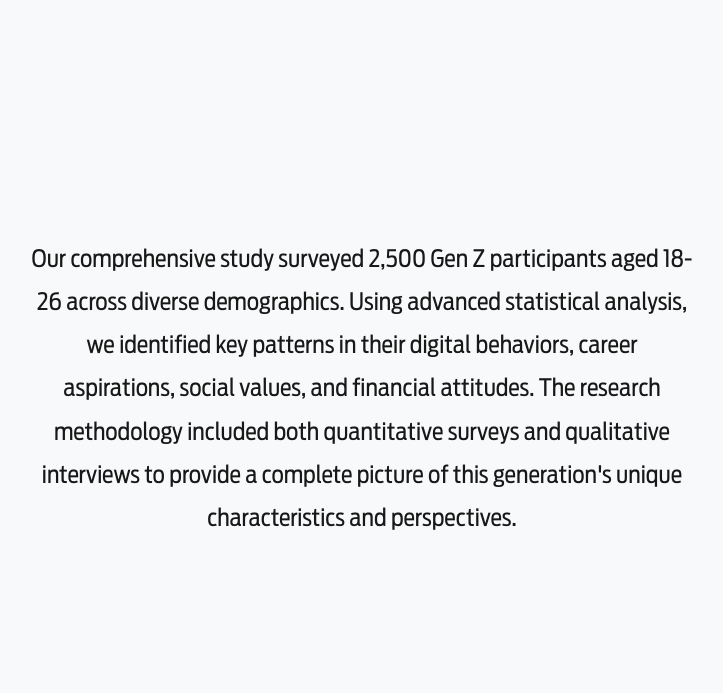
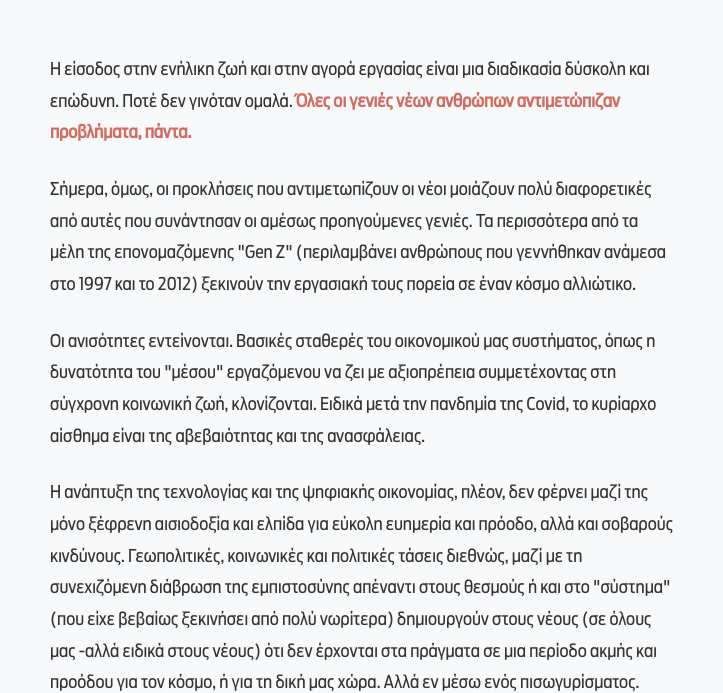
Before and after one commit to cpapazoglou/GenZSurvey, a Next.js app: page / in a window 1280 px wide. Shown: the part 1612-2305 px from the top of the page, without its empty margins (278-1001 px from the left). Built offline with nearby package versions, Linux system fonts and the light colour scheme.

Commit message:
Fixes text template.

```diff
--- a/src/components/templates/TextTemplate.module.css
+++ b/src/components/templates/TextTemplate.module.css
@@ -1,12 +1,24 @@
-.content {
-  text-align: center;
-  color: black;
+.contentSection {
+  display: flex;
+  flex-direction: column;
+  align-items: center;
+  padding: 40px 20px;
 }
 
-.text {
-  font-family: var(--font-body);
-  font-size: clamp(1.1rem, 2.5vw, 1.5rem);
+.mainContent {
+  width: 100%;
+  max-width: 800px;
+}
+
+.mainContent p {
+  font-size: 1.1rem;
   line-height: 1.8;
-  margin: 0;
-  opacity: 0.9;
+  margin-bottom: 25px;
+  color: var(--text-color);
+  text-align: left;
 }
+
+.mainContent strong {
+  color: var(--orange-color);
+  font-weight: 700;
+}
--- a/src/components/templates/TextTemplate.tsx
+++ b/src/components/templates/TextTemplate.tsx
@@ -9,9 +9,13 @@ interface TextTemplateProps {
 }
 
 const TextTemplate: React.FC<TextTemplateProps> = ({ section }) => {
+  const content = section.text || '';
+
   return (
-    <div className={styles.content}>
-      <p className={styles.text}>{section.text}</p>
+    <div className={styles.contentSection} data-section={section.id}>
+      <div className={styles.mainContent}>
+        <div dangerouslySetInnerHTML={{ __html: content }} />
+      </div>
     </div>
   );
 };
--- a/src/data/content.json
+++ b/src/data/content.json
@@ -23,14 +23,14 @@
         {
           "image": "/images/panagiotis.svg",
           "title": "Παναγιώτης, 29",
-          "text": "Δουλεύουμε για να έχουμε καλύτερη ζωή,<strong> δεν δουλεύουμε για να είναι ζωή μας η δουλειά.</strong>"
+          "text": "Δουλεύουμε για να έχουμε καλύτερη ζωή, <strong>δεν δουλεύουμε για να είναι ζωή μας η δουλειά.</strong>"
         }
       ]
     },
     {
       "id": "research",
       "template": "text",
-      "text": "Our comprehensive study surveyed 2,500 Gen Z participants aged 18-26 across diverse demographics. Using advanced statistical analysis, we identified key patterns in their digital behaviors, career aspirations, social values, and financial attitudes. The research methodology included both quantitative surveys and qualitative interviews to provide a complete picture of this generation's unique characteristics and perspectives."
+      "text": "<p>Η είσοδος στην ενήλικη ζωή και στην αγορά εργασίας είναι μια διαδικασία δύσκολη και επώδυνη. Ποτέ δεν γινόταν ομαλά. <strong>Όλες οι γενιές νέων ανθρώπων αντιμετώπιζαν προβλήματα, πάντα.</strong></p><p>Σήμερα, όμως, οι προκλήσεις που αντιμετωπίζουν οι νέοι μοιάζουν πολύ διαφορετικές από αυτές που συνάντησαν οι αμέσως προηγούμενες γενιές. Τα περισσότερα από τα μέλη της επονομαζόμενης \"Gen Z\" (περιλαμβάνει ανθρώπους που γεννήθηκαν ανάμεσα στο 1997 και το 2012) ξεκινούν την εργασιακή τους πορεία σε έναν κόσμο αλλιώτικο.</p><p>Οι ανισότητες εντείνονται. Βασικές σταθερές του οικονομικού μας συστήματος, όπως η δυνατότητα του \"μέσου\" εργαζόμενου να ζει με αξιοπρέπεια συμμετέχοντας στη σύγχρονη κοινωνική ζωή, κλονίζονται. Ειδικά μετά την πανδημία της Covid, το κυρίαρχο αίσθημα είναι της αβεβαιότητας και της ανασφάλειας.</p><p>Η ανάπτυξη της τεχνολογίας και της ψηφιακής οικονομίας, πλέον, δεν φέρνει μαζί της μόνο ξέφρενη αισιοδοξία και ελπίδα για εύκολη ευημερία και πρόοδο, αλλά και σοβαρούς κινδύνους. Γεωπολιτικές, κοινωνικές και πολιτικές τάσεις διεθνώς, μαζί με τη συνεχιζόμενη διάβρωση της εμπιστοσύνης απέναντι στους θεσμούς ή και στο \"σύστημα\" (που είχε βεβαίως ξεκινήσει από πολύ νωρίτερα) δημιουργούν στους νέους (σε όλους μας -αλλά ειδικά στους νέους) ότι δεν έρχονται στα πράγματα σε μια περίοδο ακμής και προόδου για τον κόσμο, ή για τη δική μας χώρα. Αλλά εν μέσω ενός πισωγυρίσματος.</p>"
     },
     {
       "id": "demographics",
```
